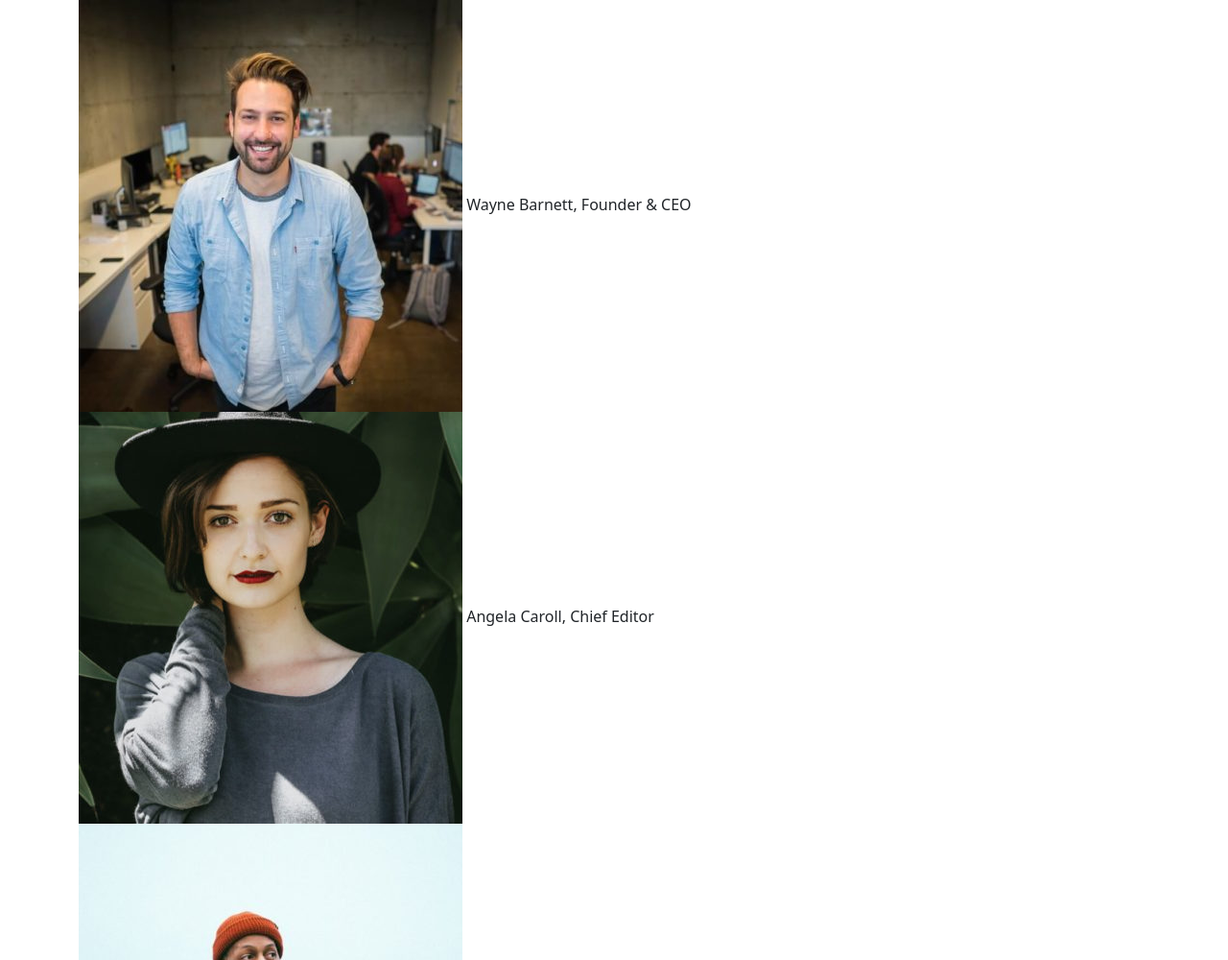
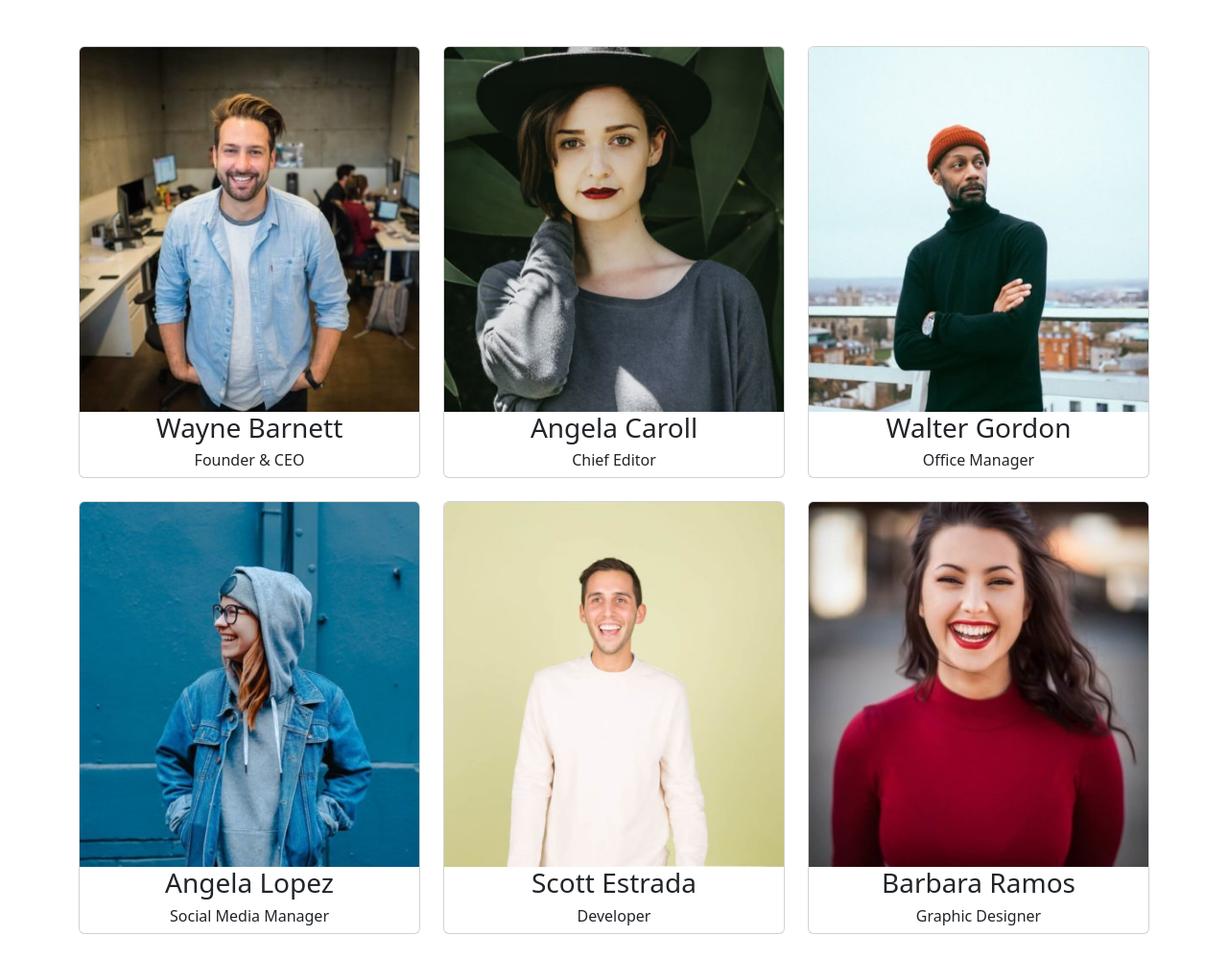
Before and after one commit to giuseppevignanello/js-our-team, a plain HTML site: page index.html in a window 1280 px wide. Shown: the top 1000 px of the page at 96% size. Drawn offline with nearby package versions, Linux system fonts and the light colour scheme.

Commit message:
add cards

```diff
--- a/assets/js/main.js
+++ b/assets/js/main.js
@@ -60,6 +60,7 @@ for (let key in team) {
 //MILESTONE 2
 // Take an element from the DOM
 const containerEl = document.querySelector(".container");
+const rowEl = document.querySelector(".row")
 //inner the keys and values of each object with for loop and templete literal
 // for (i=0; i < team.length; i++ ) {
 //     const thisMember = team[i];
@@ -72,11 +73,22 @@ const containerEl = document.querySelector(".container");
 // BONUS 1
 // add img element with for loop inner html and template literal
 
-for (i=0; i < team.length; i++ ) {
+for (i = 0; i < team.length; i++) {
     const thisMember = team[i];
-    const info = `<img src="./assets/img/${thisMember.img}" alt=""> ${thisMember.name}, ${thisMember.role} <br> `
+    const info = `<div class="col-4">
+    <div class="card mb-4">
+        <img class="card-img-top" src="./assets/img/${thisMember.img}" alt="">
+        <h3 class="text-center">
+        ${thisMember.name}
+        </h3>
+        <h6 class="text-center">
+        ${thisMember.role}
+        </h6>
 
-    containerEl.innerHTML += info
+    </div>
+</div> `
+
+    rowEl.innerHTML += info
 
 }
 //BONUS 2
--- a/index.html
+++ b/index.html
@@ -1,22 +1,30 @@
 <!DOCTYPE html>
 <html lang="en">
+
 <head>
     <meta charset="UTF-8">
     <meta http-equiv="X-UA-Compatible" content="IE=edge">
     <meta name="viewport" content="width=device-width, initial-scale=1.0">
-    <link href="https://cdn.jsdelivr.net/npm/bootstrap@5.2.3/dist/css/bootstrap.min.css" rel="stylesheet" integrity="sha384-rbsA2VBKQhggwzxH7pPCaAqO46MgnOM80zW1RWuH61DGLwZJEdK2Kadq2F9CUG65" crossorigin="anonymous">
+    <link href="https://cdn.jsdelivr.net/npm/bootstrap@5.2.3/dist/css/bootstrap.min.css" rel="stylesheet"
+        integrity="sha384-rbsA2VBKQhggwzxH7pPCaAqO46MgnOM80zW1RWuH61DGLwZJEdK2Kadq2F9CUG65" crossorigin="anonymous">
     <link rel="stylesheet" href="./assets/css/style.css">
     <title>Our Team</title>
 </head>
+
 <body>
 
     <div class="container">
+        <div class="row mt-5">
 
+        </div>
     </div>
 
 
 
-    <script src="https://cdn.jsdelivr.net/npm/bootstrap@5.2.3/dist/js/bootstrap.bundle.min.js" integrity="sha384-kenU1KFdBIe4zVF0s0G1M5b4hcpxyD9F7jL+jjXkk+Q2h455rYXK/7HAuoJl+0I4" crossorigin="anonymous"></script>
+    <script src="https://cdn.jsdelivr.net/npm/bootstrap@5.2.3/dist/js/bootstrap.bundle.min.js"
+        integrity="sha384-kenU1KFdBIe4zVF0s0G1M5b4hcpxyD9F7jL+jjXkk+Q2h455rYXK/7HAuoJl+0I4"
+        crossorigin="anonymous"></script>
     <script src="./assets/js/main.js"></script>
 </body>
+
 </html>
```
